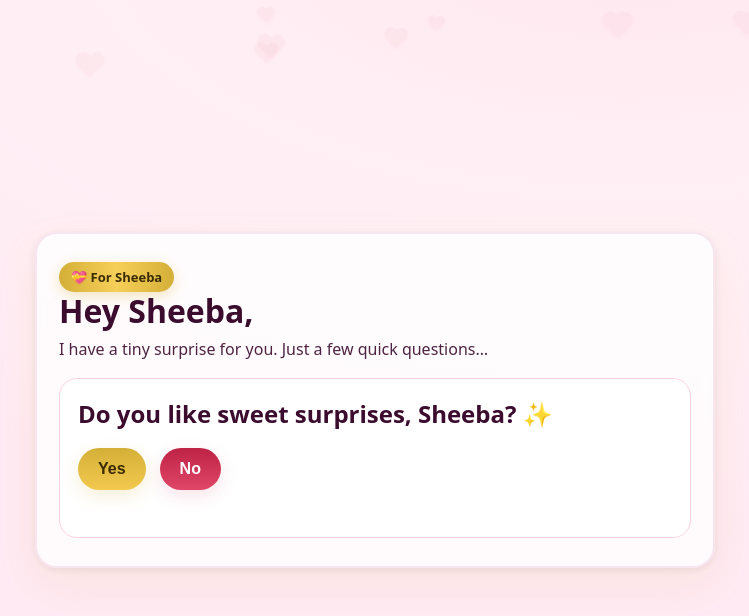
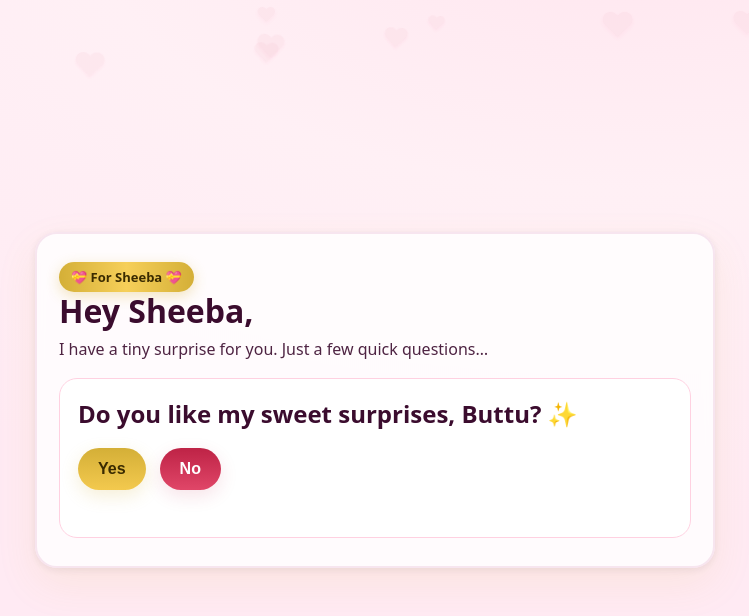
Before and after one commit to ARTHEESWARAN/valentine-for-sheeba, a plain HTML site: page index.html in a window 1280 px wide. Shown: the whole page, without its empty margins (265-1014 px from the left). Drawn offline with Linux system fonts and the light colour scheme.

Commit message:
index.html

```diff
--- a/index.html
+++ b/index.html
@@ -3,7 +3,7 @@
 <head>
   <meta charset="utf-8" />
   <meta name="viewport" content="width=device-width, initial-scale=1" />
-  <title>For Sheeba 💝</title>
+  <title>For My dear Buttu.. 💝</title>
 
   <!-- Social/link preview -->
   <meta property="og:title" content="For My dear Buttu 💝">
@@ -150,7 +150,7 @@
     <div class="hearts" id="bgHearts" aria-hidden="true"></div>
 
     <div class="card" aria-live="polite">
-      <div class="ribbon">💝 For Sheeba</div>
+      <div class="ribbon">💝 For Sheeba 💝</div>
       <h1>Hey Sheeba,</h1>
       <p class="lead">I have a tiny surprise for you. Just a few quick questions…</p>
 
@@ -164,7 +164,7 @@
 
       <div class="result" id="result">
         <h2>Yay! You made the best decision 💘</h2>
-        <p>Can’t wait to be your Valentine, Sheeba! 🥰</p>
+        <p>Can’t wait to be your Valentine, Thanghamuttai!!!! 🥰</p>
         <img class="gif" alt="Happy cute GIF" src="https://media1.giphy.com/media/v1.Y2lkPTc5MGI3NjExYzd5YTBncTk3ejEyNHpiZWxsYzVmMDFvN3R0ZDJmYXU1cTFzaXYxYSZlcD12MV9pbnRlcm5hbF9naWZfYnlfaWQmY3Q9Zw/3oEhn2i7R3QgHnMbSM/giphy.gif" />
         <div class="tiny">P.S. Chocolates and a big hug are on the way 🍫🤗</div>
         <div class="footer">Made with blush &amp; gold ✨</div>
@@ -177,10 +177,10 @@
   <script>
     // ---------- Config ----------
     const questions = [
-      "Do you like sweet surprises, Sheeba? ✨",
-      "Do you prefer coffee dates or dessert dates? (Both counts as Yes 😉)",
+      "Do you like my sweet surprises, Buttu? ✨",
+      "Do you prefer movie dates or dessert dates? (Both counts as Yes 😉)",
       "Do you smile when you think of us? 😊",
-      "Will you be my Valentine? 💖"
+      "Will you be my Valentine? Buttu 💖"
     ];
 
     const qText = document.getElementById('qText');
```
